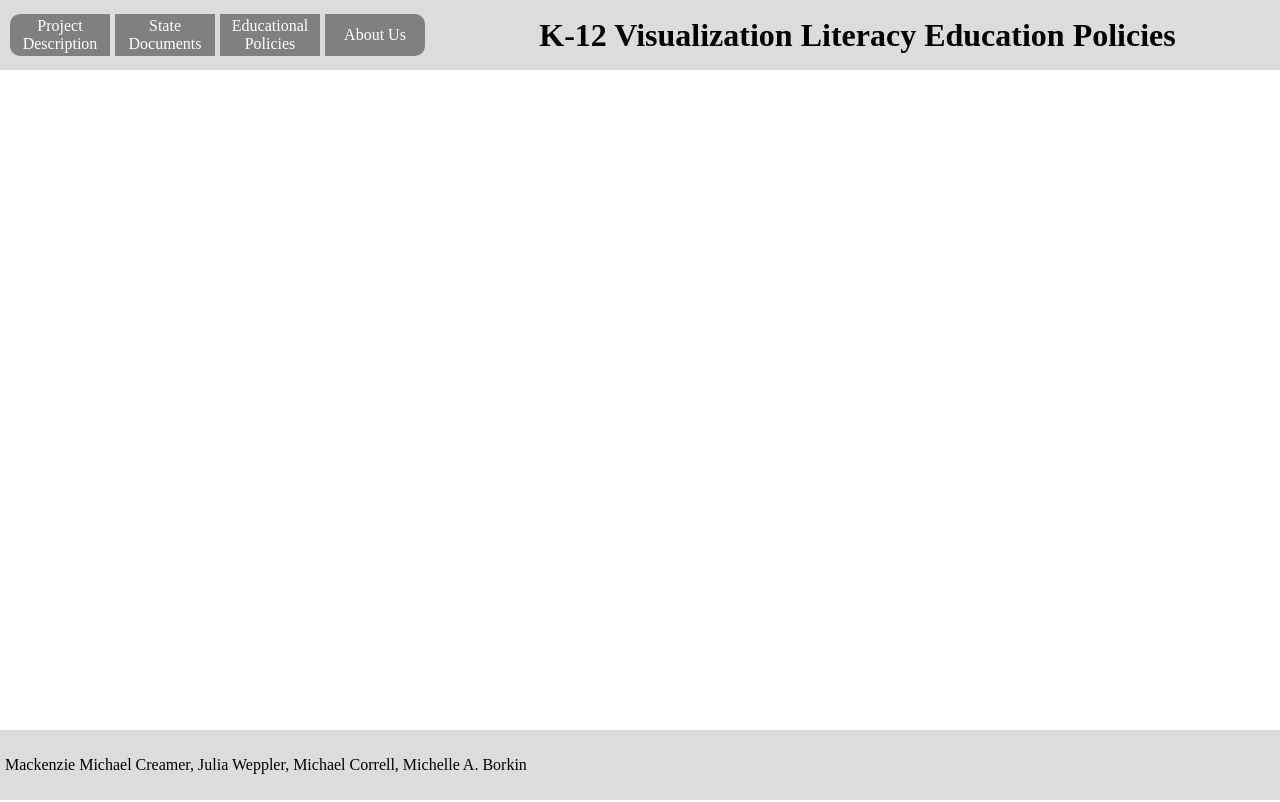
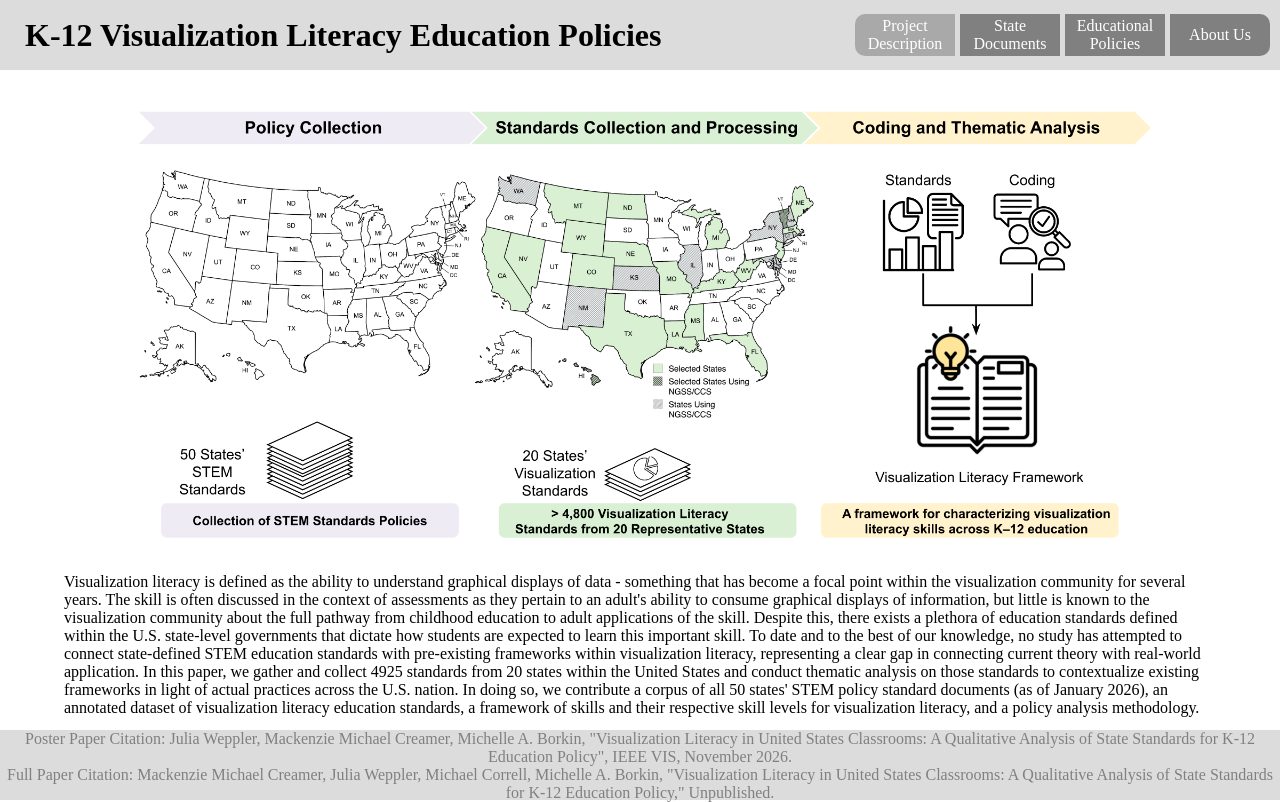
Before and after one commit to MackenzieCreamer/vis-policy-standards-repository, a plain HTML site: page index.html in a window 1280 px wide. Drawn offline with Linux system fonts and the light colour scheme.

Commit message:
Add remaining landing/project description page

```diff
--- a/index.html
+++ b/index.html
@@ -8,22 +8,32 @@
 </head>
 <body>
     <div class="full-container">
+        <div id="project-title">
+            <h1>K-12 Visualization Literacy Education Policies</h1>
+        </div>
         <div id="btn-container">
-            <div class="btn" style="border-radius: 10px 0px 0px 10px;" id="home-btn">Project Description</div>
+            <div class="btn" style="border-radius: 10px 0px 0px 10px; background-color: darkgray;" id="home-btn">Project Description</div>
             <div class="btn" id="states-btn">State Documents</div>
             <div class="btn" id="states-btn">Educational Policies</div>
             <div class="btn" style="border-radius: 0px 10px 10px 0px;" id="policies-btn">About Us</div>
         </div>
-        <div id="project-title">
-            <h1>K-12 Visualization Literacy Education Policies</h1>
+    </div>
+    <div id="main-body">
+        <div id="teaser-image">
+            <img style="width: 100%;" src="Teaser-Figure.png" alt="A descriptive summary of the image">
         </div>
-        <!-- <div id="logos" style="height: 100%;">
-            <img style="height: 100%;" src="khouryVisLogo.png" alt="A descriptive summary of the image">
-        </div> -->
+        <div id="teaser-text">
+            Visualization literacy is defined as the ability to understand graphical displays of data - something that has become a focal point within the visualization community for several years.
+            The skill is often discussed in the context of assessments as they pertain to an adult's ability to consume graphical displays of information, but little is known to the visualization community about the full pathway from childhood education to adult applications of the skill.
+            Despite this, there exists a plethora of education standards defined within the U.S. state-level governments that dictate how students are expected to learn this important skill.
+            To date and to the best of our knowledge, no study has attempted to connect state-defined STEM education standards with pre-existing frameworks within visualization literacy, representing a clear gap in connecting current theory with real-world application.
+            In this paper, we gather and collect 4925 standards from 20 states within the United States and conduct thematic analysis on those standards to contextualize existing frameworks in light of actual practices across the U.S. nation.
+            In doing so, we contribute a corpus of all 50 states' STEM policy standard documents (as of January 2026), an annotated dataset of visualization literacy education standards, a framework of skills and their respective skill levels for visualization literacy, and a policy analysis methodology.
+        </div>
     </div>
-    <div id="main-body"></div>
-    <div class="full-container">
-        <div id="citation-information-footer">Mackenzie Michael Creamer, Julia Weppler, Michael Correll, Michelle A. Borkin</div>
+    <div class="full-container" style="display: flex; flex-direction: column; justify-content: space-evenly;">
+        <div class="citation-text" id="citation-information-footer-poster">Poster Paper Citation: Julia Weppler, Mackenzie Michael Creamer, Michelle A. Borkin, "Visualization Literacy in United States Classrooms: A Qualitative Analysis of State Standards for K-12 Education Policy", IEEE VIS, November 2026.</div>
+        <div class="citation-text" id="citation-information-footer-full">Full Paper Citation: Mackenzie Michael Creamer, Julia Weppler, Michael Correll, Michelle A. Borkin, "Visualization Literacy in United States Classrooms: A Qualitative Analysis of State Standards for K-12 Education Policy," Unpublished.</div>
     </div>
     <script>
     </script>
--- a/styles.css
+++ b/styles.css
@@ -24,8 +24,16 @@ body {
     color: white;
 }
 
+.citation-text{
+    color: gray;
+}
+
 #main-body {
     height: calc(100vh - 140px);
+    display: flex;
+    flex-direction: column;
+    align-items: center;
+    justify-content: space-around;
 }
 
 #btn-container{
@@ -42,8 +50,18 @@ body {
 
 #project-title {
     flex: 1;
+    text-align: left;
+    margin-left: 25px;
 }
 
 #citation-information-footer{
     margin: 5px;
 }
+
+#teaser-image {
+    width: 80%;
+}
+
+#teaser-text {
+    width: 90%;
+}
```
Also changed, not shown: Teaser-Figure.png (added).
